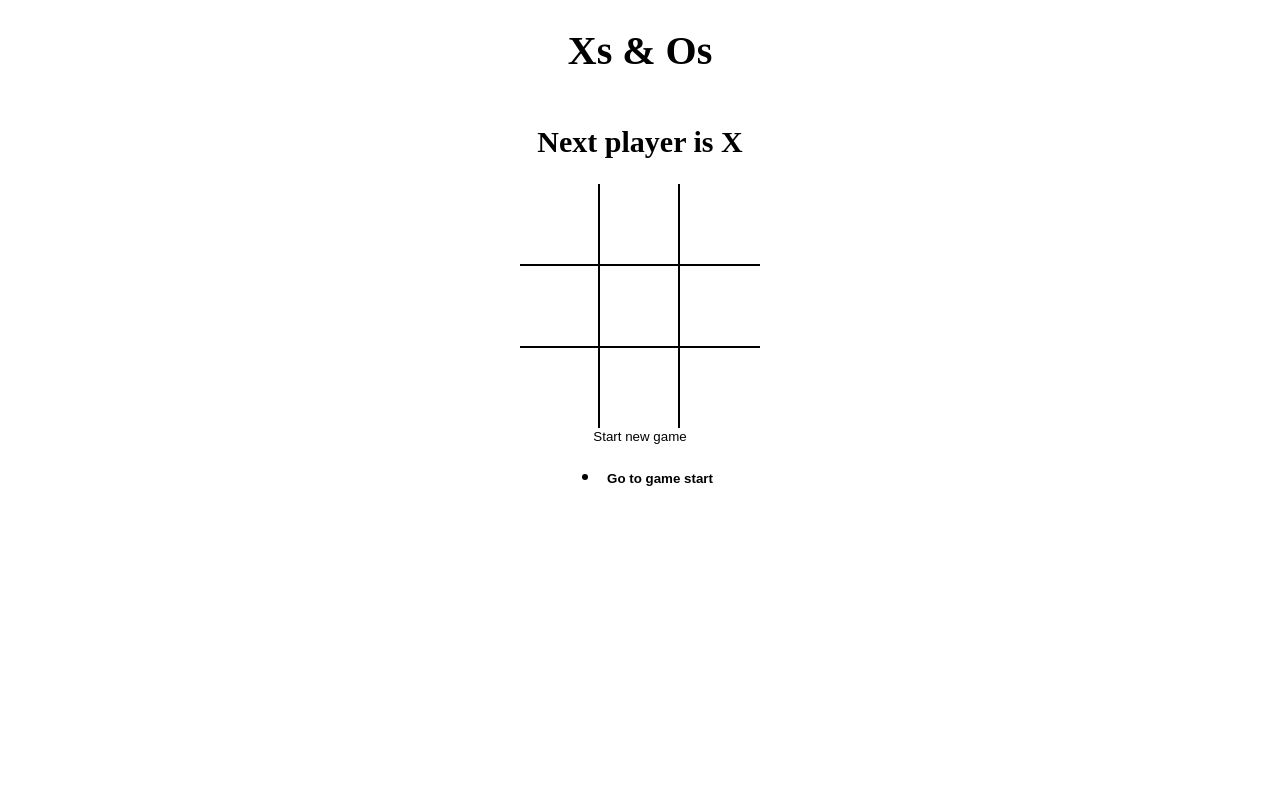
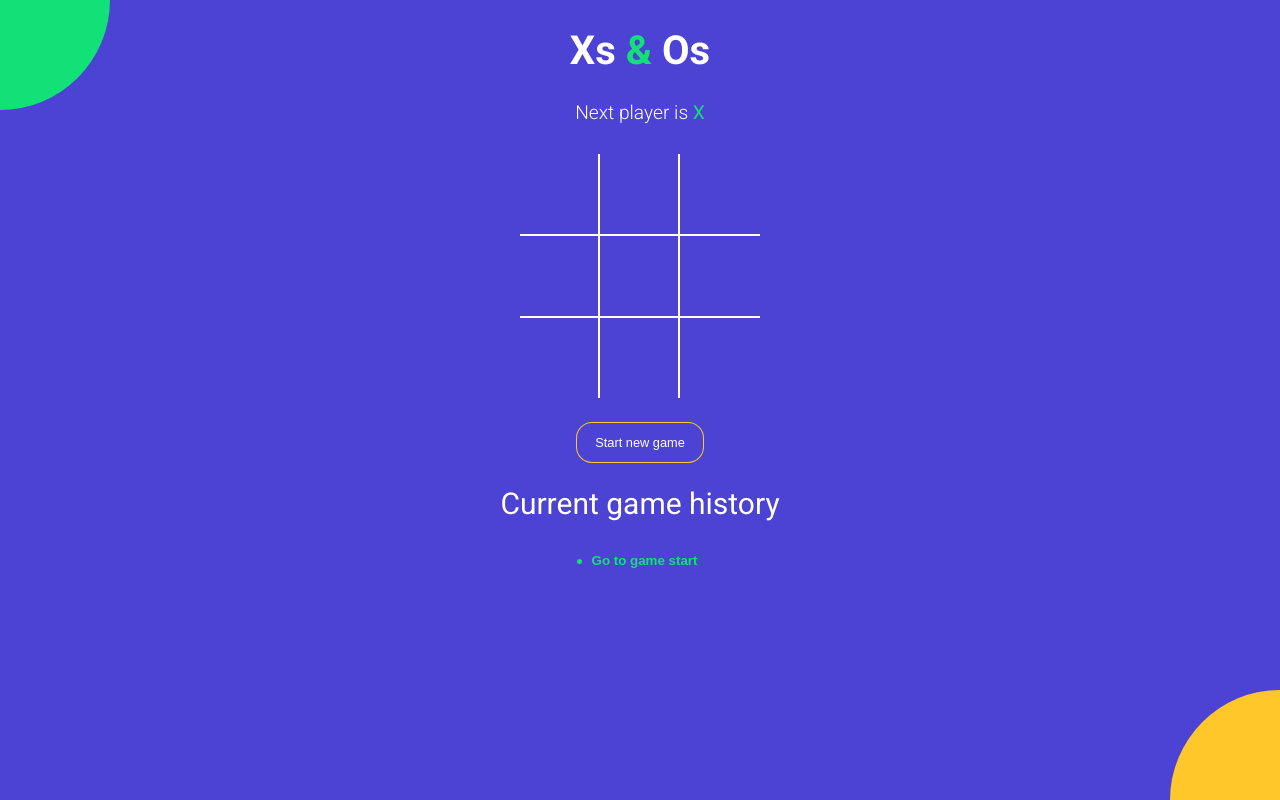
Before and after one commit to TonyCallaghan/Xs-And-Os, a React (Vite) app: page / in a window 1280 px wide. Built offline with nearby package versions, Linux system fonts and the light colour scheme.

Commit message:
Styled entire app

```diff
--- a/index.html
+++ b/index.html
@@ -2,7 +2,11 @@
 <html>
 
 <head>
-  <title>React Parcel Micro App</title>
+  <meta charset="UTF-8" />
+  <meta name="viewport" content="width=device-width, initial-scale=1.0" />
+  <meta http-equiv="X-UA-Compatible" content="ie=edge" />
+  <link href="https://fonts.googleapis.com/css?family=Roboto:300,400,700&display=swap" rel="stylesheet" />
+  <title>Xs & Os Game</title>
 </head>
 
 <body>
--- a/src/App.js
+++ b/src/App.js
@@ -51,11 +51,15 @@
 
   return (
     <div className="app">
-      <h1>Xs & Os</h1>
+      <h1>Xs <span className="text-green">&</span> Os</h1>
       <StatusMessage winner={winner} current={current} />
       <Board board={current.board} updateSquare={updateSquare} winningSquares={winningSquares} />
-      <button type="button" onClick={onNewGame}>Start new game</button>
+      <button type="button" onClick={onNewGame} className={`btn-reset ${winner ? 'active' : ' '}`}>
+        Start new game
+      </button>
+      <h2 style={{ fontWeight: 'normal' }}>Current game history</h2>
       <History history={history} moveTo={moveTo} currentMove={currentMove} />
+      <div className="bg-balls" />
     </div>
   );
 };
--- a/src/components/History.js
+++ b/src/components/History.js
@@ -2,14 +2,13 @@
 
 const History = ({ history, moveTo, currentMove }) => { // Display Moves
     return (
-        <ul>
+        <div className="history-wrapper">
+            <ul className="history">
                 {history.map((_, move) => {
                     return (
                         <li key={move}>
                             <button
-                            style={{
-                                fontWeight: move === currentMove ? 'bold' : 'normal', // Highlight currentMove by making it bold
-                            }}
+                                className={`btn-move ${move === currentMove ? 'active' : ''}`}
                                 type="button"
                                 onClick={() => {
                                     moveTo(move);
@@ -21,6 +20,7 @@
                     );
                 })}
             </ul >
+        </div>
     );
 };
 
--- a/src/components/Square.js
+++ b/src/components/Square.js
@@ -4,9 +4,11 @@
     return (
         <button
             type="button"
-            className="square"
             onClick={onClick}
-            style={{ fontWeight: isWinningSquare ? 'bold' : 'normal' }}
+            className={`square
+                ${isWinningSquare ? 'winning' : ''}
+                ${value === 'X' ? 'text-green' : 'text-orange'}
+            `}
         >
             {value}
         </button >
--- a/src/components/StatusMessage.js
+++ b/src/components/StatusMessage.js
@@ -2,15 +2,34 @@
 
 const StatusMessage = ({ winner, current }) => {
 
-    const noMovesLeft = current.board.every(el => el !== null)
+    const noMovesLeft = current.board.every(el => el !== null);
 
     return (
-        <h2>
-            {winner && `Winner is ${winner}`}
-            {!winner && !noMovesLeft && `Next player is ${current.nextPlayer ? 'X' : 'O'}`}
-            {!winner && noMovesLeft && 'X and O tied!'}
-        </h2>
-    )
+        <div className="status-message">
+            {winner && (
+                <>
+                    Winner is {' '}
+                    <span className={winner === 'X' ? 'text-green' : 'text-orange'}>
+                        {winner}
+                    </span>
+                </>
+            )}
+
+            {!winner && (
+                !noMovesLeft &&
+                <>
+                    Next player is <span className={current.nextPlayer ? 'text-green' : 'text-orange'}>
+                        {current.nextPlayer ? 'X' : 'O'} {' '}
+                    </span>
+                </>
+            )}
+
+            {!winner && noMovesLeft && <>
+                <span className="text-green">X</span> and <span className="text-orange">O</span> are tied
+            </>}
+
+        </div>
+    );
 }
 
 export default StatusMessage
--- a/src/styles/root.scss
+++ b/src/styles/root.scss
@@ -1,4 +1,11 @@
+$green: #12e177;
+$orange: #ffc72a;
+$blue: #4c43d4;
+
 body {
+  font-family: 'Roboto', sans-serif;
+  background-color: $blue;
+  color: #fff;
   padding: 0;
   margin: 0;
 }
@@ -19,18 +26,83 @@
   align-items: center;
 }
 
+.text-green {
+  color: $green;
+}
+
+.text-orange {
+  color: $orange;
+}
+
+.history-wrapper {
+  width: 300px;
+  text-align: center;
+  margin-bottom: 20px;
+  .history {
+    display: inline-block;
+    padding: 0;
+    margin: 0;
+    li {
+      list-style: none;
+      text-align: left;
+      &:before {
+        content: '';
+        border-radius: 50%;
+        display: inline-block;
+        height: 5px;
+        width: 5px;
+        background-color: $green;
+        margin-right: 4px;
+        margin-bottom: 1px;
+      }
+
+      .btn-move {
+    	  color: #fff;
+        &.active {
+          font-weight: bold;
+          color: $green;
+        }
+      }
+    }
+  }
+}
+
+.status-message {
+	margin-bottom: 30px;
+	font-size: 1.2rem;
+	font-weight: lighter;
+	span {
+	  font-weight: normal;
+	}
+}
+
+.btn-reset {
+  font-size: 0.8rem;
+  color: #fff;
+  border-radius: 15px;
+  padding: 12px 18px;
+  margin-top: 25px;
+  transition: all 0.2s;
+  background-color: $blue;
+  box-shadow: 0px 0px 0px 1px $orange;
+  &.active {
+    background-color: $orange;
+    box-shadow: none;
+  }
+}
+
 .board {
   .board-row {
     display: flex;
     flex-direction: row;
-    border-bottom: 2px solid #000;
+    border-bottom: 2px solid #fff;
     &:last-child {
       border-bottom: none;
     }
     .square {
       width: 80px;
       height: 80px;
-        border-right: 2px solid #000;
+      border-right: 2px solid #fff;
       font-size: 2.5rem;
       padding: 0;
       overflow: hidden;
@@ -38,6 +110,63 @@
       &:last-child {
         border-right: none;
       }
+      &.winning {
+			  animation: scaleText 1.4s infinite;
+			  @keyframes scaleText {
+			    0% {
+			      transform: 2.5rem;
+			    }
+			    50% {
+			      font-size: 3.5rem;
+			    }
+			    100% {
+			      font-size: 2.5rem;
 			    }
 			  }
 			}
+    }
+  }
+}
+
+.bg-balls {
+  position: fixed;
+  top: 0;
+  left: 0;
+  right: 0;
+  bottom: 0;
+  min-width: 100%;
+  z-index: -1;
+
+  &:before,
+  &:after {
+    content: '';
+    position: absolute;
+    width: 150px;
+    height: 150px;
+    border-radius: 50%;
+  }
+
+  &:before {
+    background-color: $orange;
+    right: -75px;
+    bottom: -75px;
+    @media screen and (min-width: 476px) {
+      width: 220px;
+      height: 220px;
+      right: -110px;
+      bottom: -110px;
+    }
+  }
+
+  &:after {
+    background-color: $green;
+    top: -75px;
+    left: -75px;
+    @media screen and (min-width: 476px) {
+      width: 220px;
+      height: 220px;
+      top: -110px;
+      left: -110px;
+    }
+  }
+}
```
Lines whose indentation alone changed are shown as unchanged.
